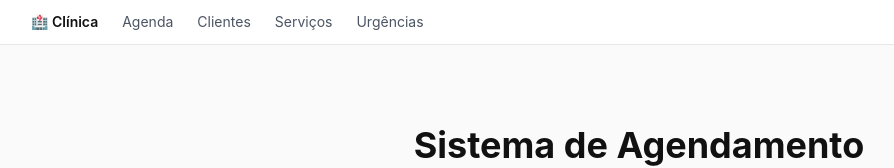
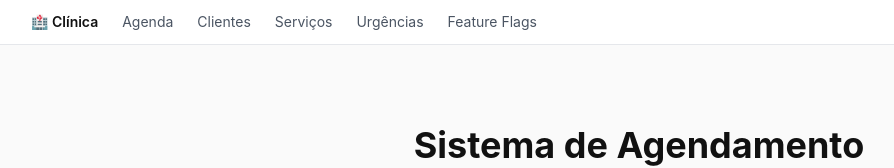
Before and after one commit to bcsgarcia/agendamento, a Next.js app: page / in a window 1280 px wide. Shown: the top 168 px of the page, without its empty margins (1-895 px from the left). Built offline with nearby package versions, Linux system fonts and the light colour scheme.

Commit message:
fix(nav): adiciona link Feature Flags no layout
O layout.tsx no repo tinha 4 links (sem Feature Flags).
Sincronizando com a versão de produção.

```diff
--- a/src/app/layout.tsx
+++ b/src/app/layout.tsx
@@ -14,6 +14,7 @@ export default function RootLayout({ children }: { children: React.ReactNode })
           <Link href="/admin/clientes" className="text-gray-600 hover:text-gray-900">Clientes</Link>
           <Link href="/admin/servicos" className="text-gray-600 hover:text-gray-900">Serviços</Link>
           <Link href="/admin/fila-urgente" className="text-gray-600 hover:text-gray-900">Urgências</Link>
+          <Link href="/admin/feature-flags" className="text-gray-600 hover:text-gray-900">Feature Flags</Link>
         </nav>
         {children}
       </body>
```
